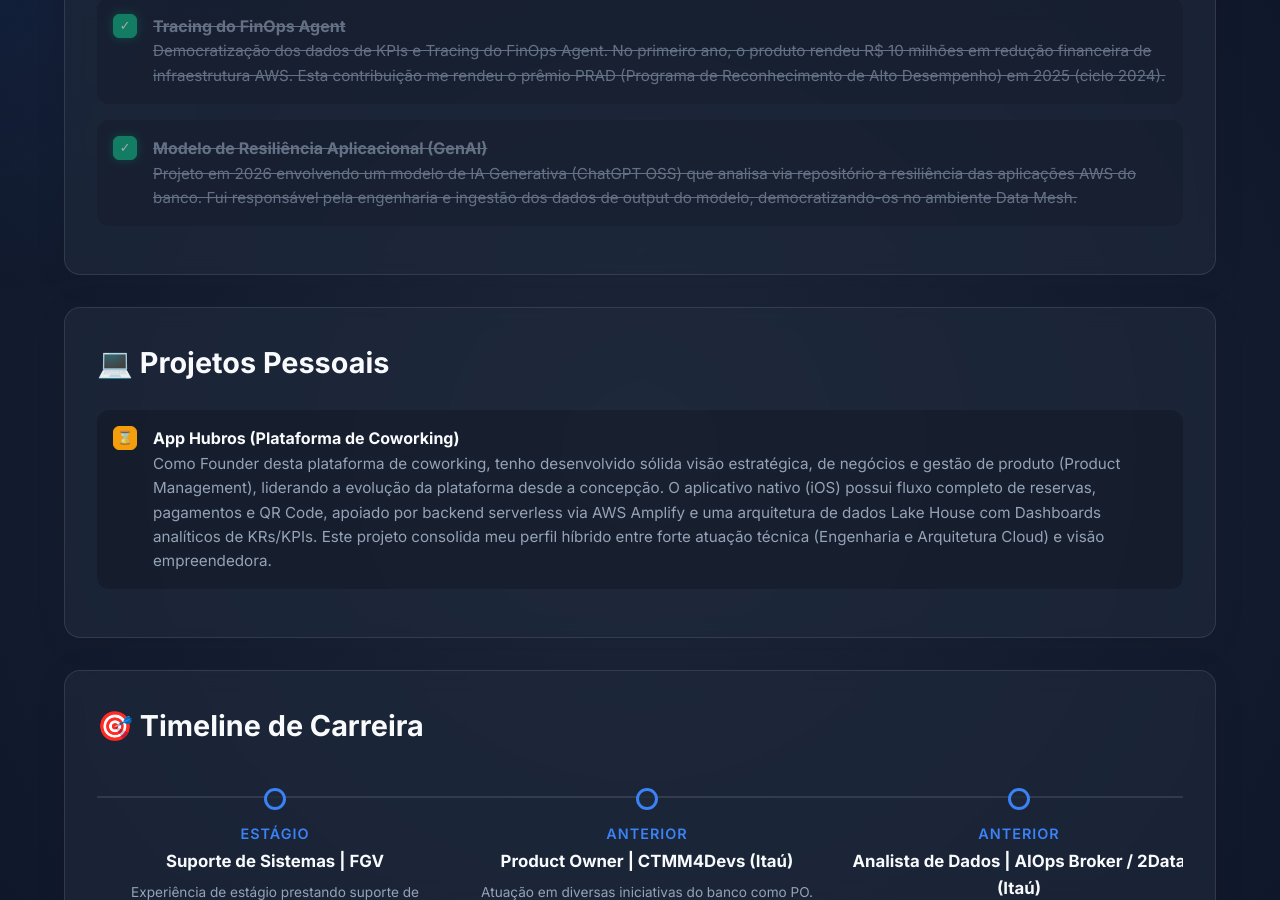
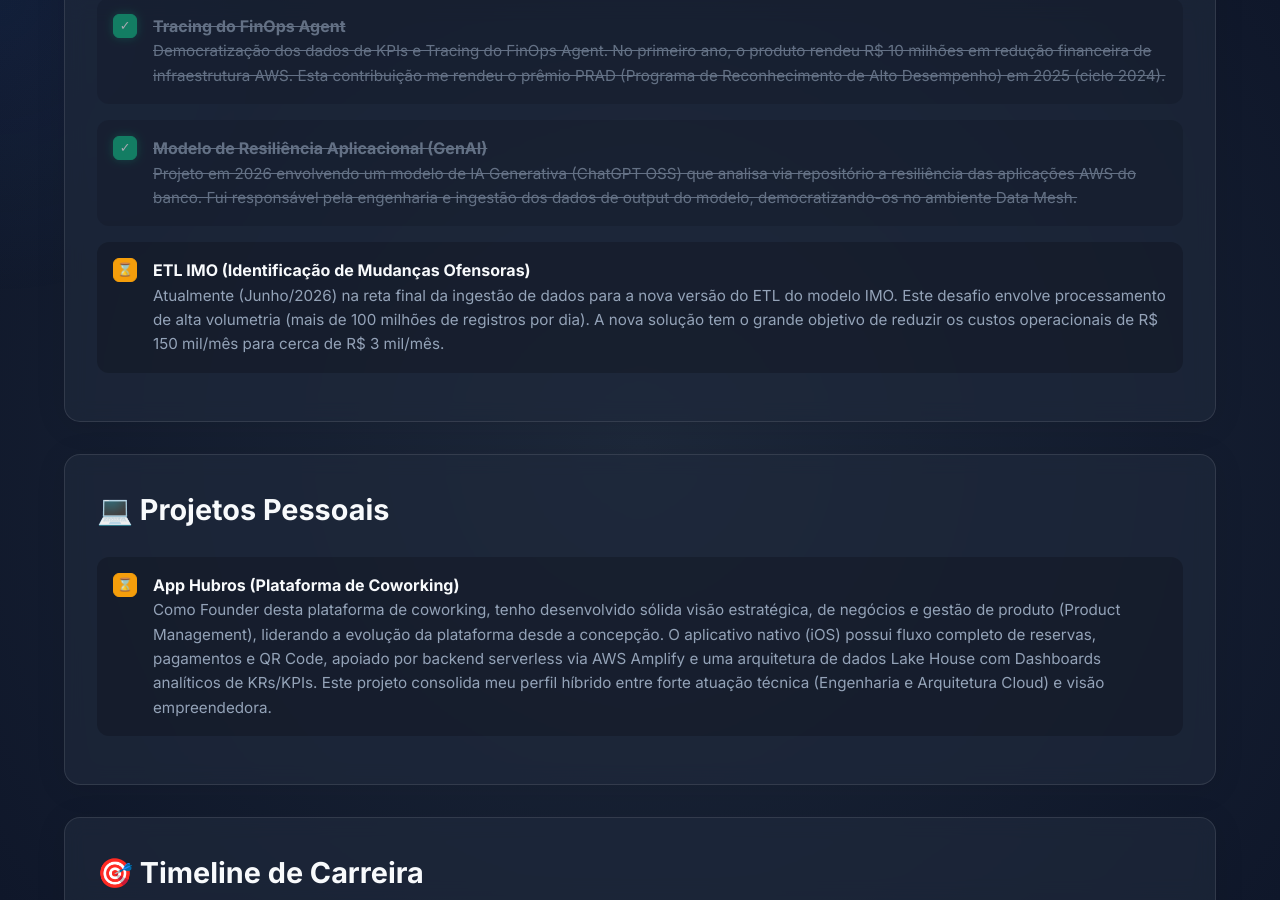
Before and after one commit to nandohss/PDI, a Jekyll site: the page built from index.html, in a window 1280 px wide and 900 px high, scrolled down 1109 px. Built offline with Jekyll 4.4.1, drawn with Linux system fonts in a browser that asks for light colours.

Commit message:
feat: adiciona projeto ETL IMO

```diff
--- a/_data/projetos.yml
+++ b/_data/projetos.yml
@@ -10,3 +10,6 @@
 - titulo: "Modelo de Resiliência Aplicacional (GenAI)"
   descricao: "Projeto em 2026 envolvendo um modelo de IA Generativa (ChatGPT OSS) que analisa via repositório a resiliência das aplicações AWS do banco. Fui responsável pela engenharia e ingestão dos dados de output do modelo, democratizando-os no ambiente Data Mesh."
   status: "concluido"
+- titulo: "ETL IMO (Identificação de Mudanças Ofensoras)"
+  descricao: "Atualmente (Junho/2026) na reta final da ingestão de dados para a nova versão do ETL do modelo IMO. Este desafio envolve processamento de alta volumetria (mais de 100 milhões de registros por dia). A nova solução tem o grande objetivo de reduzir os custos operacionais de R$ 150 mil/mês para cerca de R$ 3 mil/mês."
+  status: "andamento"
```
